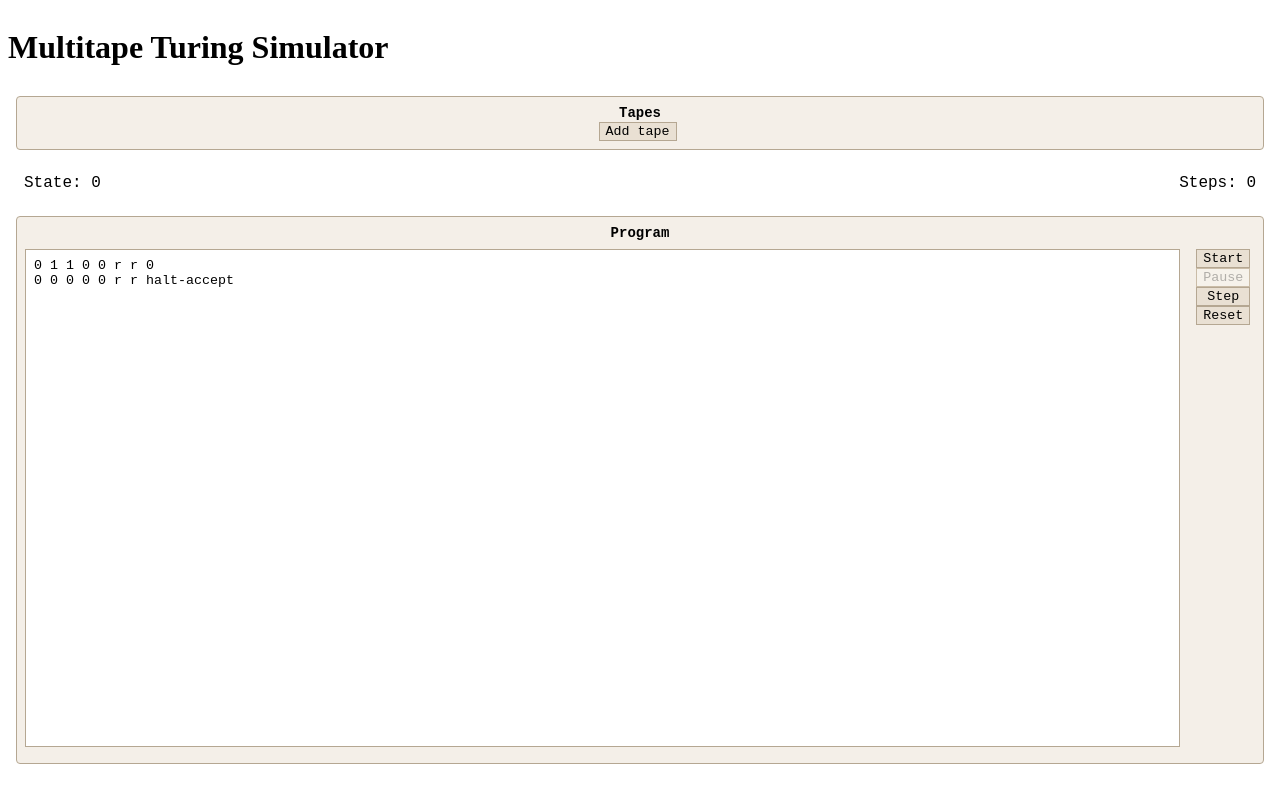
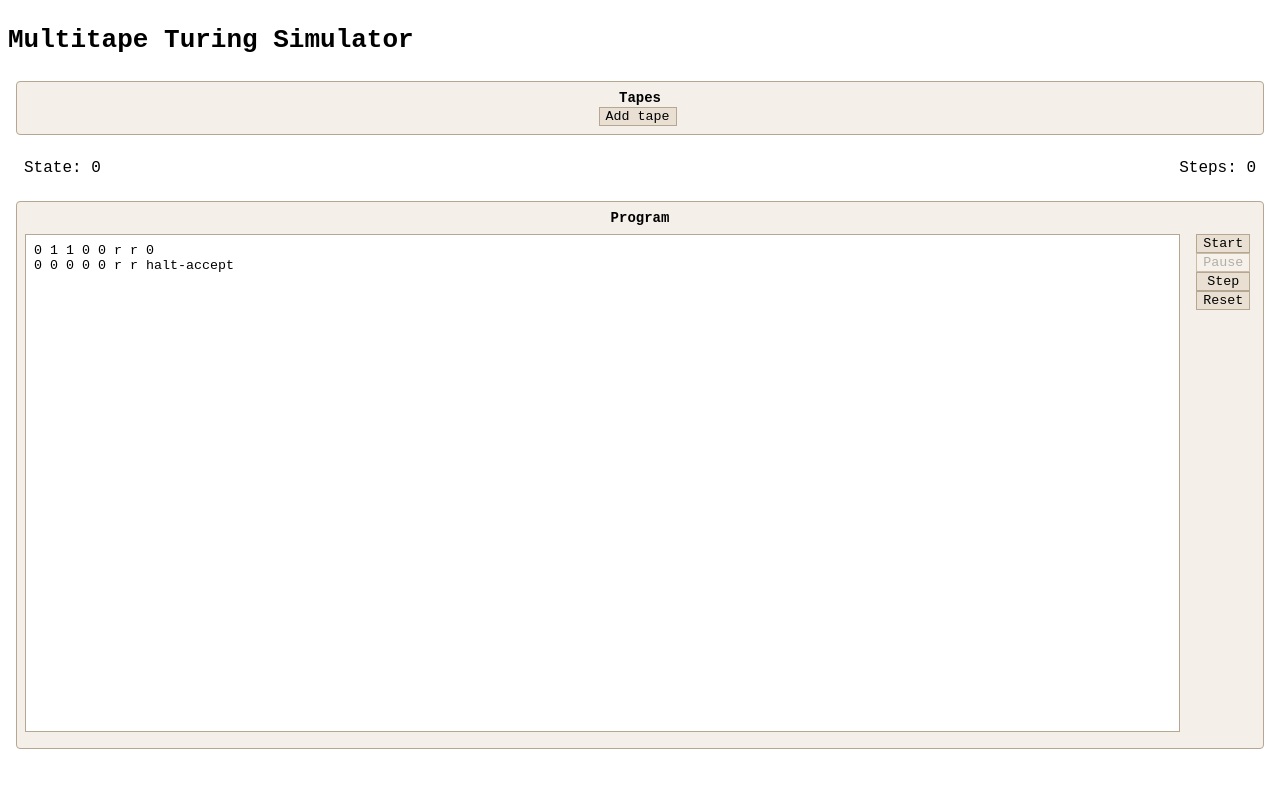
Before and after one commit to gabriellebzhu/multitape-turing-machine-simulator, a React app: page / in a window 1280 px wide. Built offline with nearby package versions, Linux system fonts and the light colour scheme.

Commit message:
update website title

```diff
--- a/src/index.scss
+++ b/src/index.scss
@@ -1,4 +1,8 @@
 @import "./components/machine/index.scss";
+
+h1 {
+  font-family:monospace;
+}
 
 h2 {
   font-family:monospace;
```
